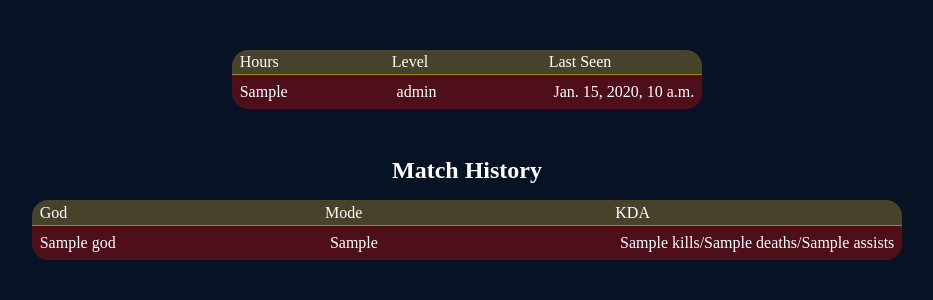
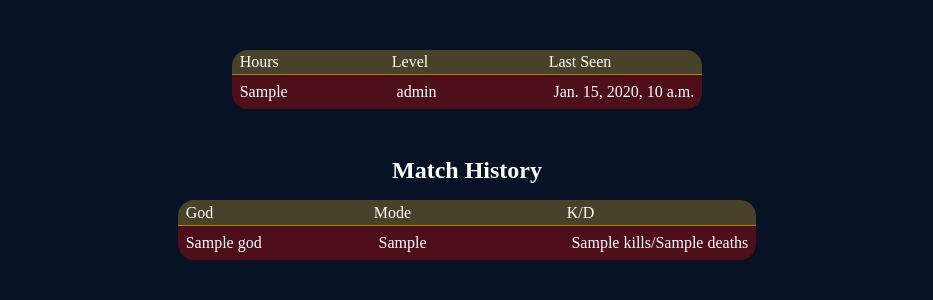
Before and after one commit to robrpete/Smite.gg, a Django app: template capstone/smite/templates/smite/player.html in a window 1280 px wide. Shown: the part 196-496 px from the top of the page, without its empty margins (173-1106 px from the left). Run offline with Django 4.2, Linux system fonts and the light colour scheme; the template is opened without the code that fills it: most values are stand-ins (such as "Sample title", 1, 10 or a date in 2020); parts of the project's set-up code (start-up, migrations or seed data) failed here and were passed over.

Commit message:
touch up match and player html

```diff
--- a/capstone/smite/static/smite/index.css
+++ b/capstone/smite/static/smite/index.css
@@ -723,6 +723,7 @@ footer{
     border-top: 1px solid #050D1A;
     border-bottom: 1px solid #050D1A;
     padding: 0.2em;
+    padding-left: 0.4em;
 }
 
 .player_kda{
--- a/capstone/smite/templates/smite/match.html
+++ b/capstone/smite/templates/smite/match.html
@@ -18,7 +18,7 @@
         <div class="match_player_div">Player</div>
         <div class="match_player_god">God</div>
         <div class="match_player_kda">KDA</div>
-        <div class="match_player_s">Gold</div>
+        <div class="match_player_s">Damage</div>
     </div>
     {% for m in match %}
         {% if m.TaskForce == 1 %}
@@ -27,7 +27,7 @@
                 <div class="player_div">{{m.playerName}}</div>
                 <div class="player_god">{{m.Reference_Name}}</div>
                 <div class="player_kda">{{m.Kills_Player}}/{{m.Deaths}}/{{m.Assists}}</div>
-                <div class="player_s">{{m.Gold_Earned}}</div>
+                <div class="player_s">{{m.Damage_Player}}</div>
                 {% else %}
                 <div class="player">private</div>
                 {% endif %}
@@ -39,7 +39,7 @@
                 <div class="player_div">{{m.playerName}}</div>
                 <div class="player_god">{{m.Reference_Name}}</div>
                 <div class="player_kda">{{m.Kills_Player}}/{{m.Deaths}}/{{m.Assists}}</div>
-                <div class="player_s">{{m.Gold_Earned}}</div>
+                <div class="player_s">{{m.Damage_Player}}</div>
                 {% else %}
                 <div class="player">private</div>
                 {% endif %}
--- a/capstone/smite/templates/smite/player.html
+++ b/capstone/smite/templates/smite/player.html
@@ -36,12 +36,12 @@
                 <div class="history_title">
                     <div class="history_god">God</div>
                     <div class="history_mode">Mode</div>
-                    <div class="history_kda">KDA</div>
+                    <div class="history_kda">K/D</div>
                 </div>
                 <div class="history_detail">
                     <div class="history_title_1">{{match.God}}</div>
                     <div class="history_title_2">{{match.Map_Game}}</div>
-                    <div class="history_title_3">{{match.Kills}}/{{match.Deaths}}/{{m.Assists}}</div>
+                    <div class="history_title_3">{{match.Kills}}/{{match.Deaths}}</div>
 
                 </div>
 
```
Also changed, not shown: capstone/db.sqlite3.
